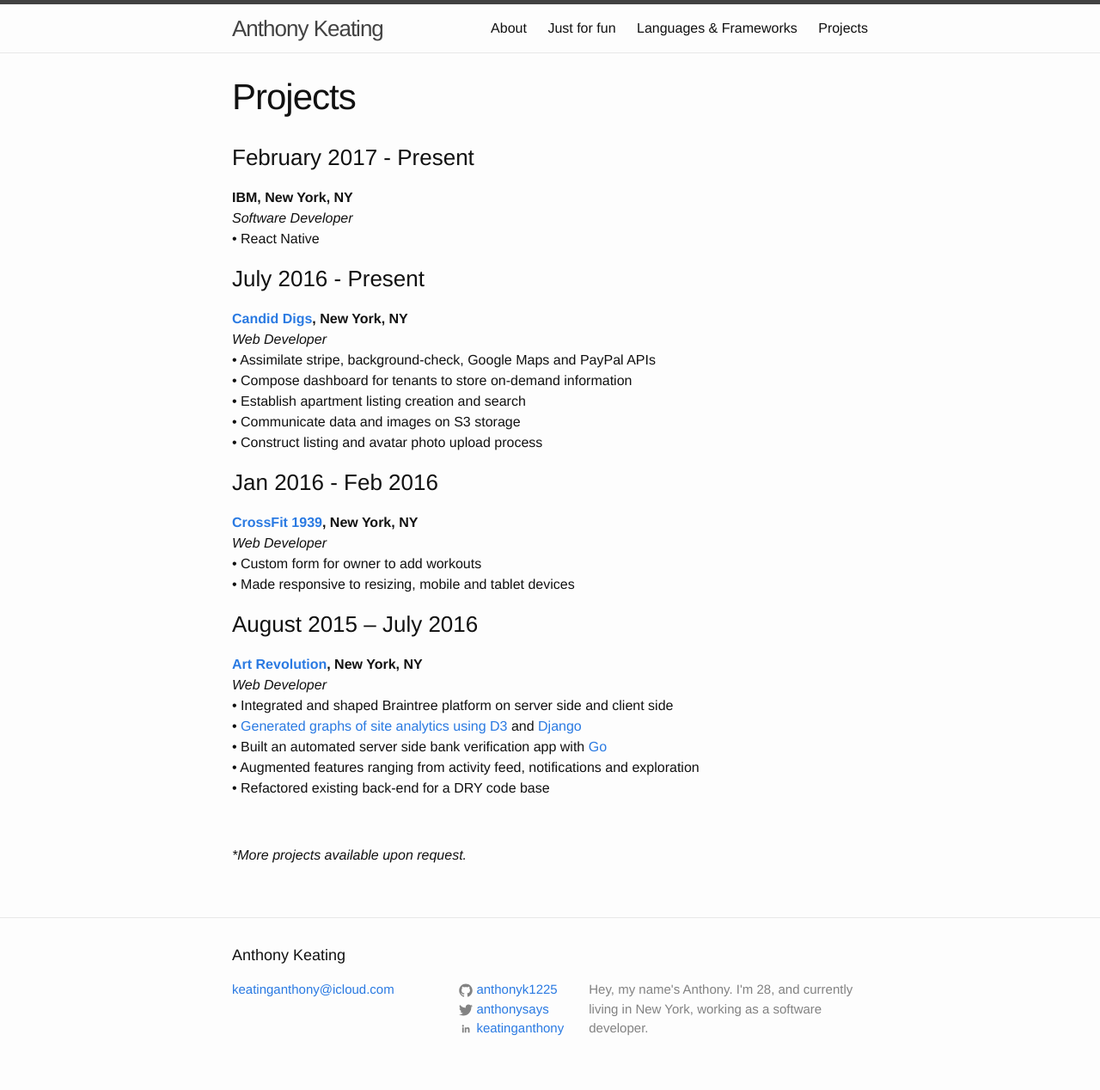
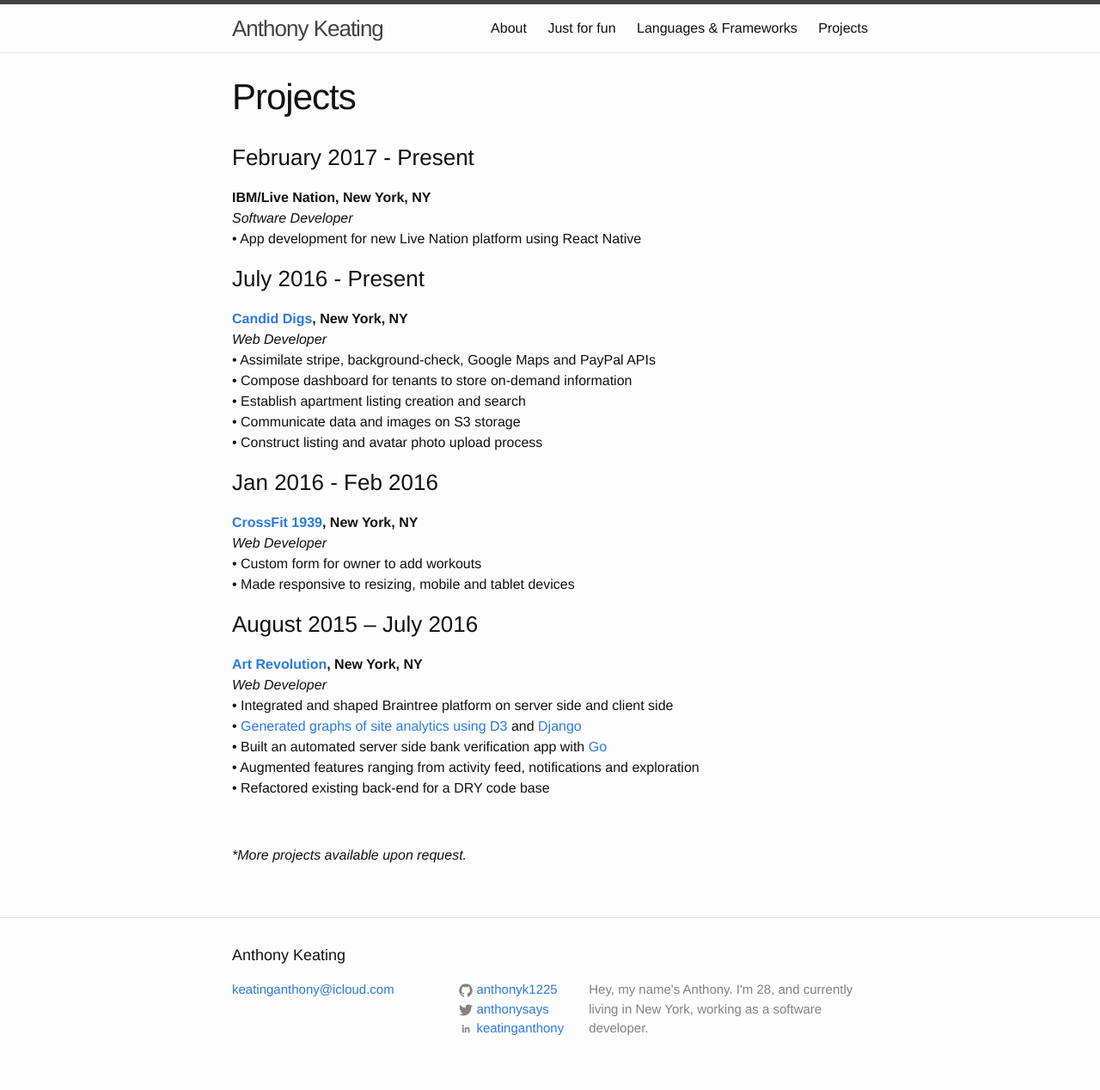
Before and after one commit to anthonyk1225/anthonyk1225.github.io, a Jekyll site: the page built from projects.md, in a window 1280 px wide. Shown: the whole page at 86% size. Built offline with Jekyll 4.4.1, drawn with Linux system fonts in a browser that asks for light colours; a script that is not in the unit is left out.

Commit message:
updated live nation app description

```diff
--- a/projects.md
+++ b/projects.md
@@ -6,11 +6,11 @@
 
 
 <h3>February 2017 - Present</h3>
-<b>IBM, New York, NY</b>
+<b>IBM/Live Nation, New York, NY</b>
 <br>
 <i>Software Developer</i>
 <br>
-•	React Native
+•	App development for new Live Nation platform using React Native
 
 <h3>July 2016 - Present</h3>
 <b><a href='/candiddigs/'>Candid Digs</a>, New York, NY</b>
```
